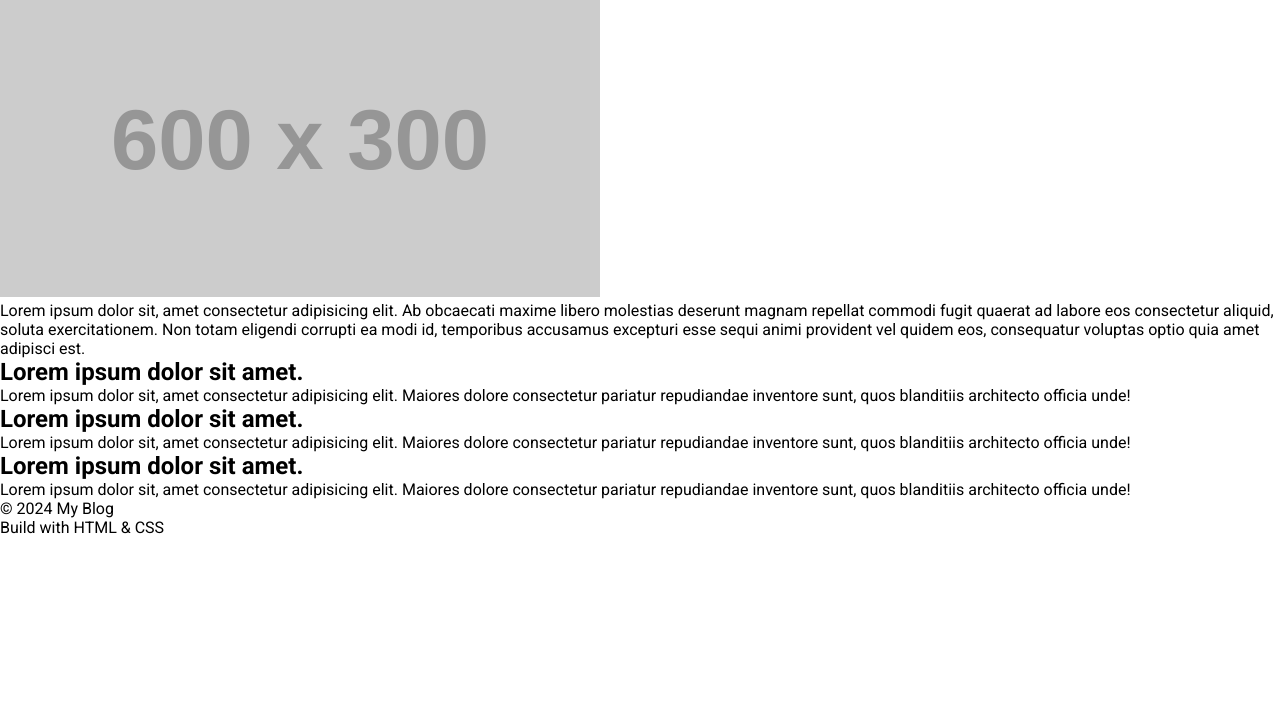
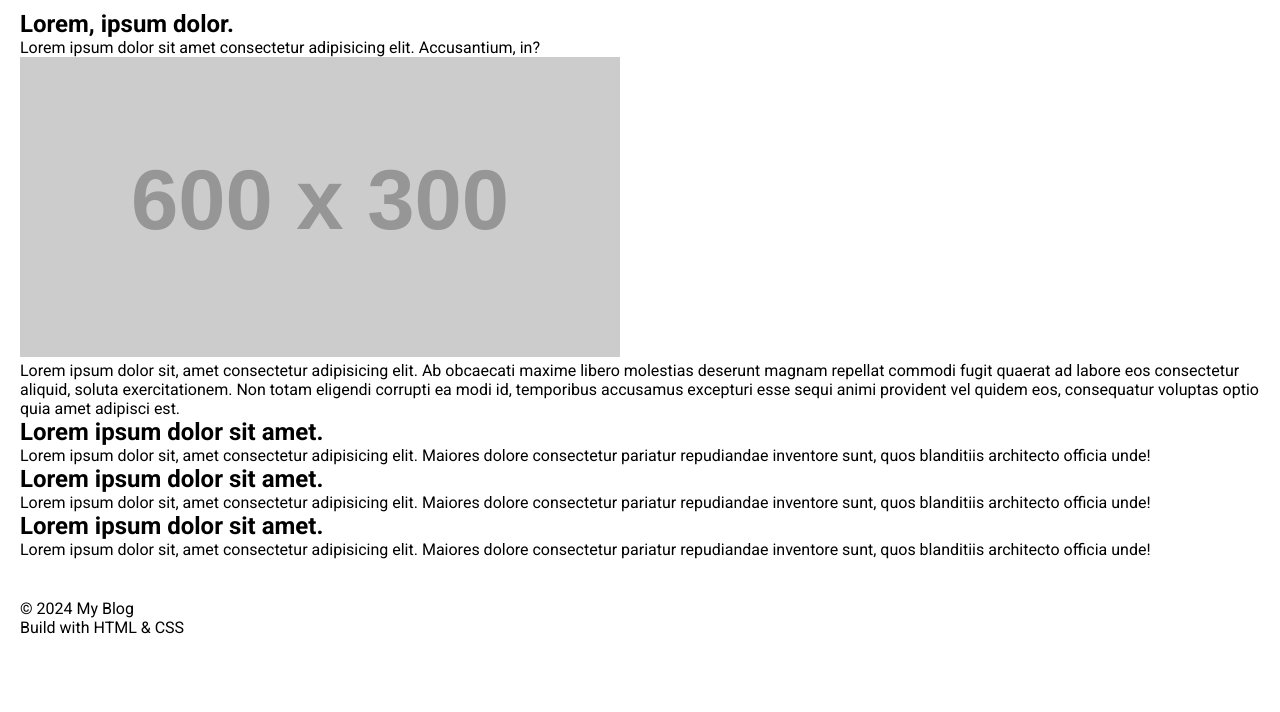
Before and after one commit to Shawaiz99/practice-project-html-css-js, a plain HTML site: page index.html in a window 1280 px wide. Shown: the part 88-800 px from the top of the page. Drawn offline with Linux system fonts and the light colour scheme; placeholder pictures from the web are drawn by us.

Commit message:
In the CSS I did the full reset, the body class, the container class, and padding to the main, header, and footer

```diff
--- a/css/style.css
+++ b/css/style.css
@@ -8,3 +8,18 @@
 body {
     font-family: 'Roboto', sans-serif;
 }
+
+/* Customize the Container */
+.container {
+    /* temp property */
+    /* background-color: lightgray; */
+
+    width: 100dvw;
+    height: 100dvh;
+    display: flex;
+    flex-direction: column;
+}
+
+.header, .main, .footer {
+    padding: 20px;
+}
```
